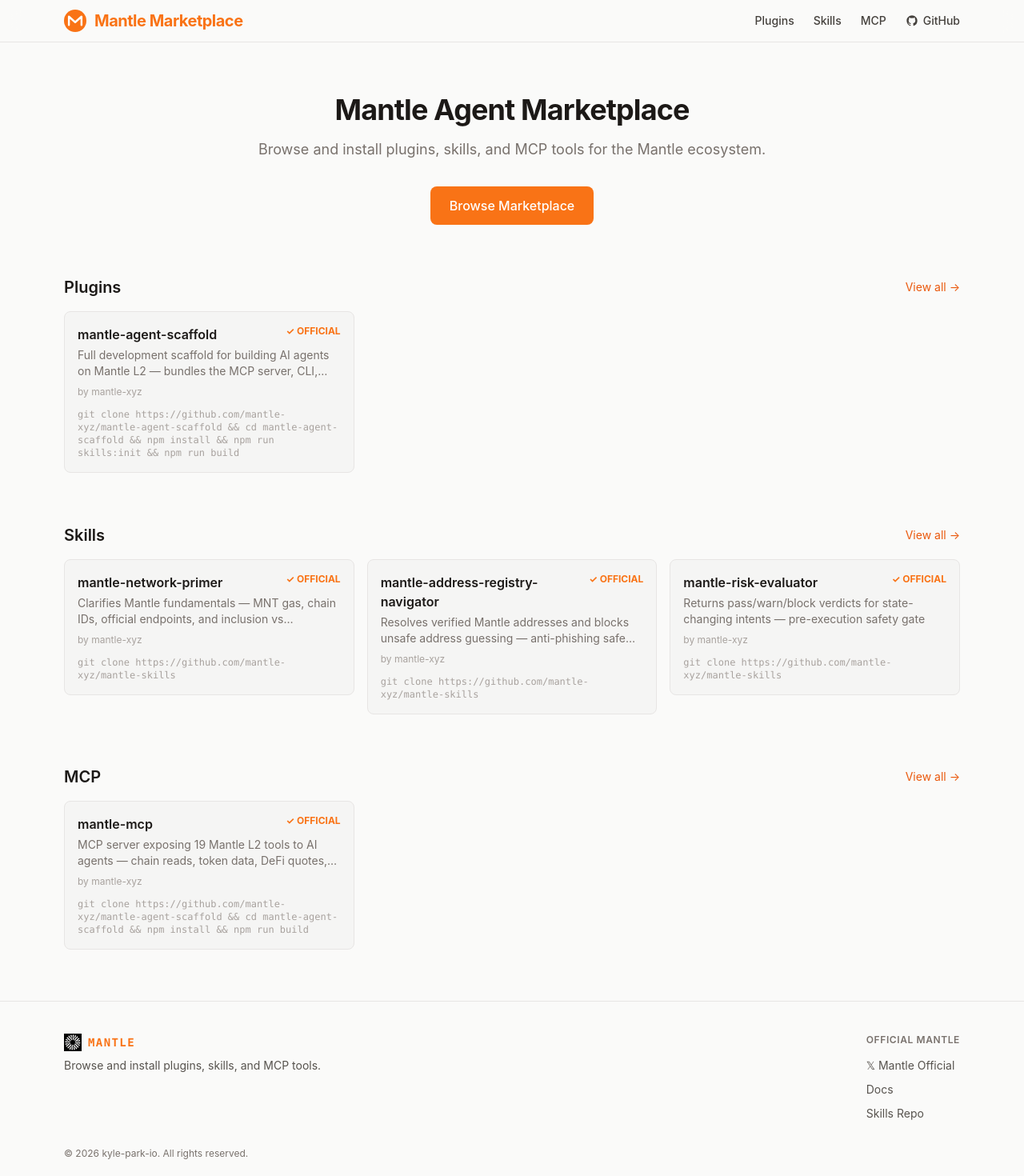
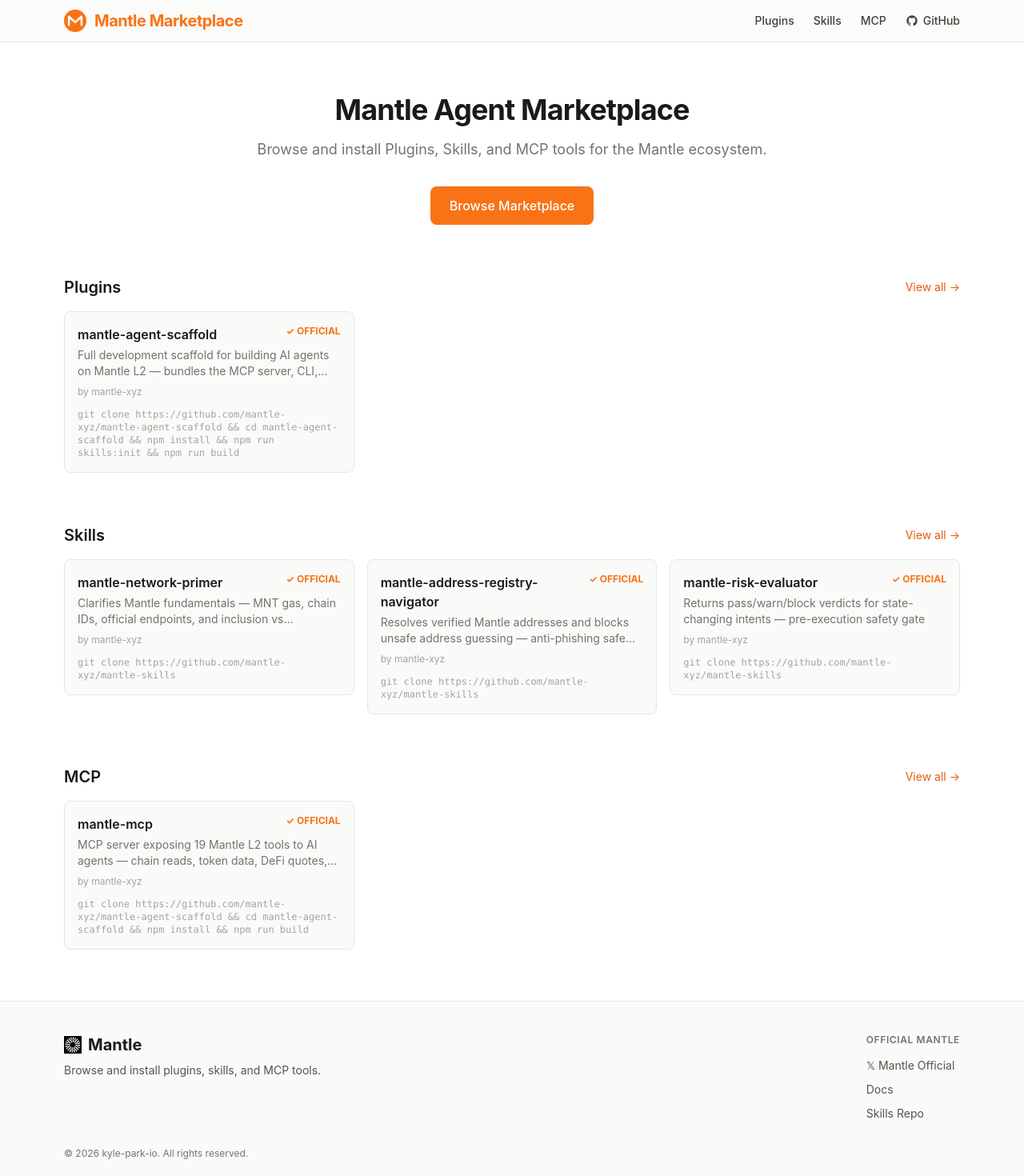
Before and after one commit to kyle-park-io/mantle-marketplace, a Next.js app: page / in a window 1280 px wide. Shown: the top 1470 px of the page at 80% size. Built offline with nearby package versions, Linux system fonts and the light colour scheme; a web font is replaced by a local one.

Commit message:
fix(ui): brighten bg, capitalize category names, enlarge footer brand, lighten cards (#29)

```diff
--- a/src/app/layout.tsx
+++ b/src/app/layout.tsx
@@ -25,7 +25,7 @@
           href="https://cdn.jsdelivr.net/gh/orioncactus/pretendard@v1.3.9/dist/web/static/pretendard.min.css"
         />
       </head>
-      <body className="min-h-screen bg-stone-50 text-stone-900 flex flex-col">
+      <body className="min-h-screen bg-white text-stone-900 flex flex-col">
         <Header />
         <main className="flex-1">{children}</main>
         <Footer />
--- a/src/app/page.tsx
+++ b/src/app/page.tsx
@@ -19,7 +19,7 @@
           Mantle Agent Marketplace
         </h1>
         <p className="mt-4 text-lg text-stone-500">
-          Browse and install plugins, skills, and MCP tools for the Mantle
+          Browse and install Plugins, Skills, and MCP tools for the Mantle
           ecosystem.
         </p>
         <Link
--- a/src/components/footer.tsx
+++ b/src/components/footer.tsx
@@ -20,9 +20,7 @@
                 height={22}
                 className="object-contain"
               />
-              <p className="font-mono text-sm font-semibold tracking-widest text-orange-500 uppercase">
-                mantle
-              </p>
+              <p className="text-xl font-bold text-stone-900">Mantle</p>
             </div>
             <p className="mt-2 text-sm text-stone-600">
               Browse and install plugins, skills, and MCP tools.
--- a/src/components/item-card.tsx
+++ b/src/components/item-card.tsx
@@ -10,7 +10,7 @@
 
   return (
     <Link href={href}>
-      <div className="rounded-lg border border-stone-200 bg-stone-100 p-4 transition-colors hover:border-orange-400">
+      <div className="rounded-lg border border-stone-200 bg-stone-50 p-4 transition-colors hover:border-orange-400">
         <div className="flex items-start justify-between gap-2">
           <h3 className="font-semibold text-stone-900">{item.name}</h3>
           {item.isOfficial && (
```
